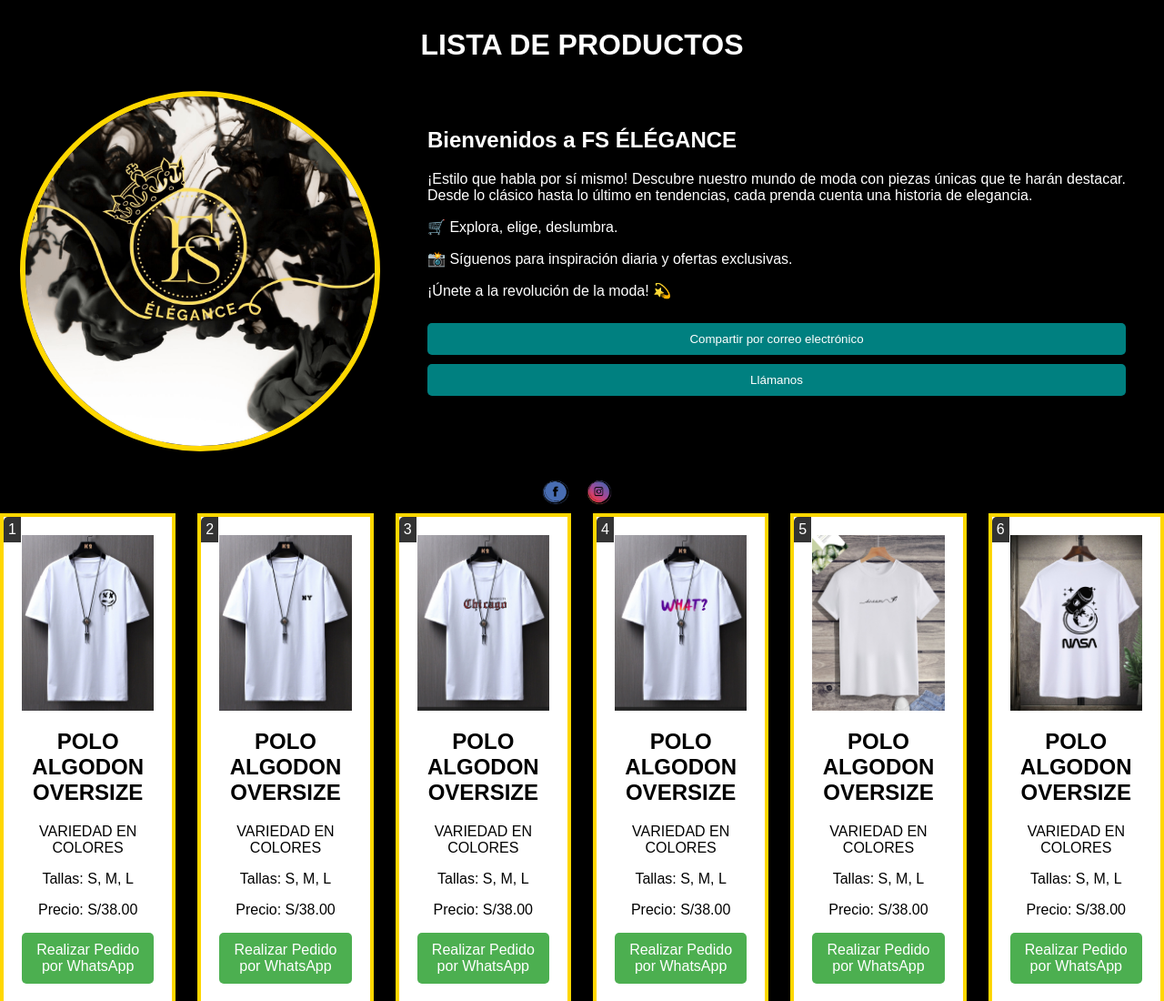
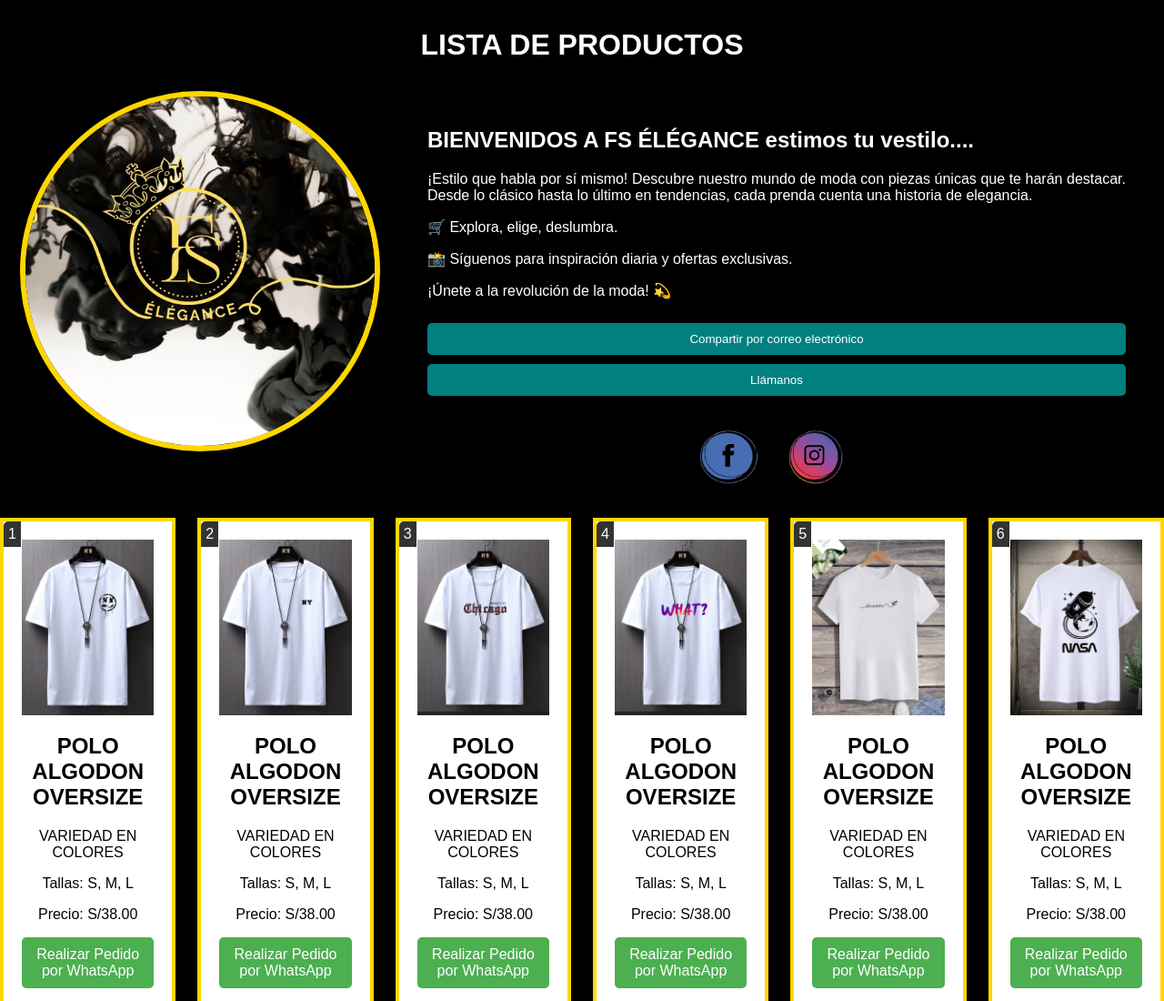
Before and after one commit to fselegance/fselegance, a plain HTML site: page index.html in a window 1280 px wide. Shown: the top 1100 px of the page at 91% size. Drawn offline with Linux system fonts and the light colour scheme.

Commit message:
index.html

```diff
--- a/index.html
+++ b/index.html
@@ -141,7 +141,7 @@
       <img id="perfil" src="perfil.png" alt="Perfil">
     </div>
     <div id="bienvenida">
-      <h2>Bienvenidos a FS ÉLÉGANCE</h2>
+      <h2>BIENVENIDOS A FS ÉLÉGANCE estimos tu vestilo....</h2>
       <p>¡Estilo que habla por sí mismo! Descubre nuestro mundo de moda con piezas únicas que te harán destacar. Desde lo clásico hasta lo último en tendencias, cada prenda cuenta una historia de elegancia.</p>
       <p>🛒 Explora, elige, deslumbra.</p>
       <p>📸 Síguenos para inspiración diaria y ofertas exclusivas.</p>
@@ -151,16 +151,18 @@
         <a href="mailto:fselegance.oficial@gmail.com?subject=FS ÉLÉGANCE&body=¡Hola!%0D%0A%0D%0AMe intereso tu pagina fue una increíble experiencia en FS ÉLÉGANCE. Quiero saber más sobre tus productos..." style="text-decoration: none; color: #fff;">Compartir por correo electrónico</a>
       </button>
 
-      <button>
-        <a href="tel:+51929321985" style="text-decoration: none; color: #fff;">Llámanos</a>
-      </button>
+      <button onclick="window.location.href='tel:+51929321985'">
+    <a href="tel:+51929321985" style="text-decoration: none; color: #fff;">Llámanos</a>
+</button>
+
+
+       <div id="botones">
+    <a href="https://www.facebook.com/fselegance04" target="_blank"><img src="facebook(1).png" alt="Facebook" style="width: 90px; height: 90px;"></a>
+    <a href="https://www.instagram.com/fselegance.oficial/" target="_blank"><img src="instagram%20(1).png" alt="Instagram" style="width: 90px; height: 90px;"></a>
+</div>
     </div>
 
-    <!-- Social Links -->
-    <div id="botones">
-      <a href="https://www.facebook.com/fselegance04" target="_blank"><img src="facebook(1).png" alt="Facebook"></a>
-      <a href="https://www.instagram.com/fselegance.oficial/" target="_blank"><img src="instagram%20(1).png" alt="Instagram"></a>
-    </div>
+
   </div>
 
 
```
